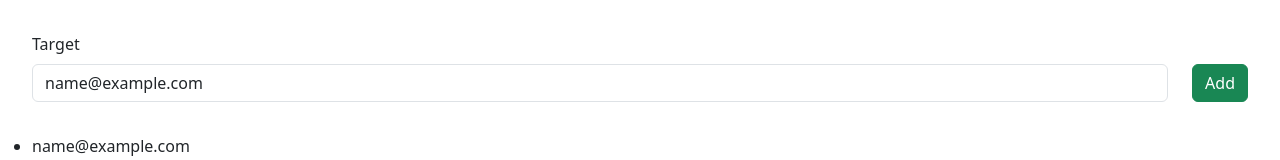
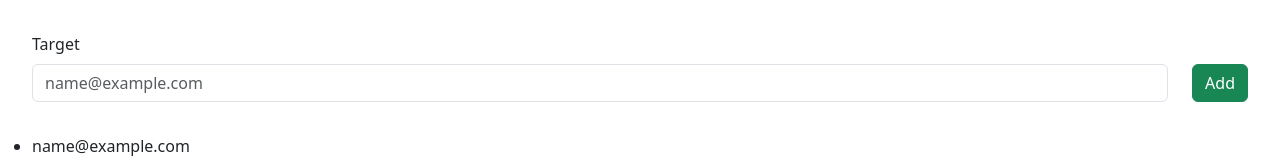
Before and after one commit to BeyzaNurKaradana/React_ToDoList_Project, a React (Vite) app: page / in a window 1280 px wide. Both pictures are taken after typing "name@example.com" into the empty fields and a click on the button "Add". Shown: the top 160 px of the page. Built offline with nearby package versions, Linux system fonts and the light colour scheme.

Commit message:
modified onclick

```diff
--- a/src/App.jsx
+++ b/src/App.jsx
@@ -1,4 +1,3 @@
-
 import { useState } from "react";
 import { Button, Form } from "react-bootstrap";
 import styled from "styled-components";
@@ -16,37 +15,52 @@ function App() {
 
   const [todos, setTodos] = useState([]);
 
-
   return (
     <div>
       <InputWrapper>
-      <Form style={{
-        flex:1
-      }}>
-        <Form.Group  controlId="exampleForm.ControlInput1">
+        <Form
+          style={{
+            flex: 1,
+          }}
+        >
+          <Form.Group controlId="exampleForm.ControlInput1">
             <Form.Label>Target</Form.Label>
             <Form.Control
               onChange={(e) => {
                 setTodoInput(e.target.value);
               }}
               value={todoInput}
-          type="email" placeholder="name@example.com" />
+              type="email"
+              placeholder="name@example.com"
+            />
           </Form.Group>
         </Form>
         <Button
           onClick={() => {
-
+            if (todos.includes(todoInput)) {
+              return;
+            }
             setTodos([...todos, todoInput]);
-
+            setTodoInput("");
           }}
-       variant="success">Add</Button>
+          variant="success"
+        >
+          Add
+        </Button>
       </InputWrapper>
       <ul>
         {todos.map((todo, index) => (
-        <li key={index}>{todo}</li>
-      ))
-
-      }
+          <li
+            onClick={() => {
+              setTodos((oldValues) => {
+                return oldValues.filter(oldTodo => oldTodo !== todo);
+              });
+            }}
+            key={index}
+          >
+            {todo}
+          </li>
+        ))}
       </ul>
     </div>
   );
```
Lines whose indentation alone changed are shown as unchanged.
